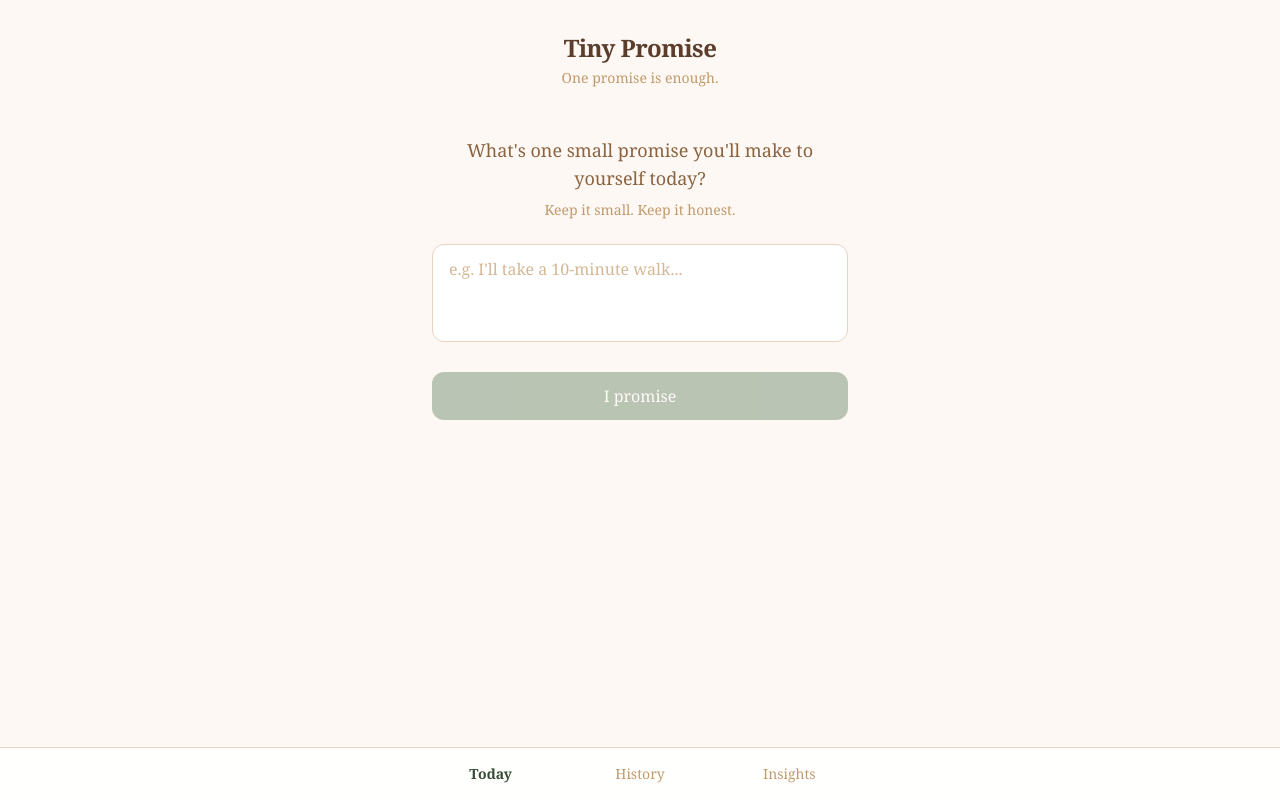
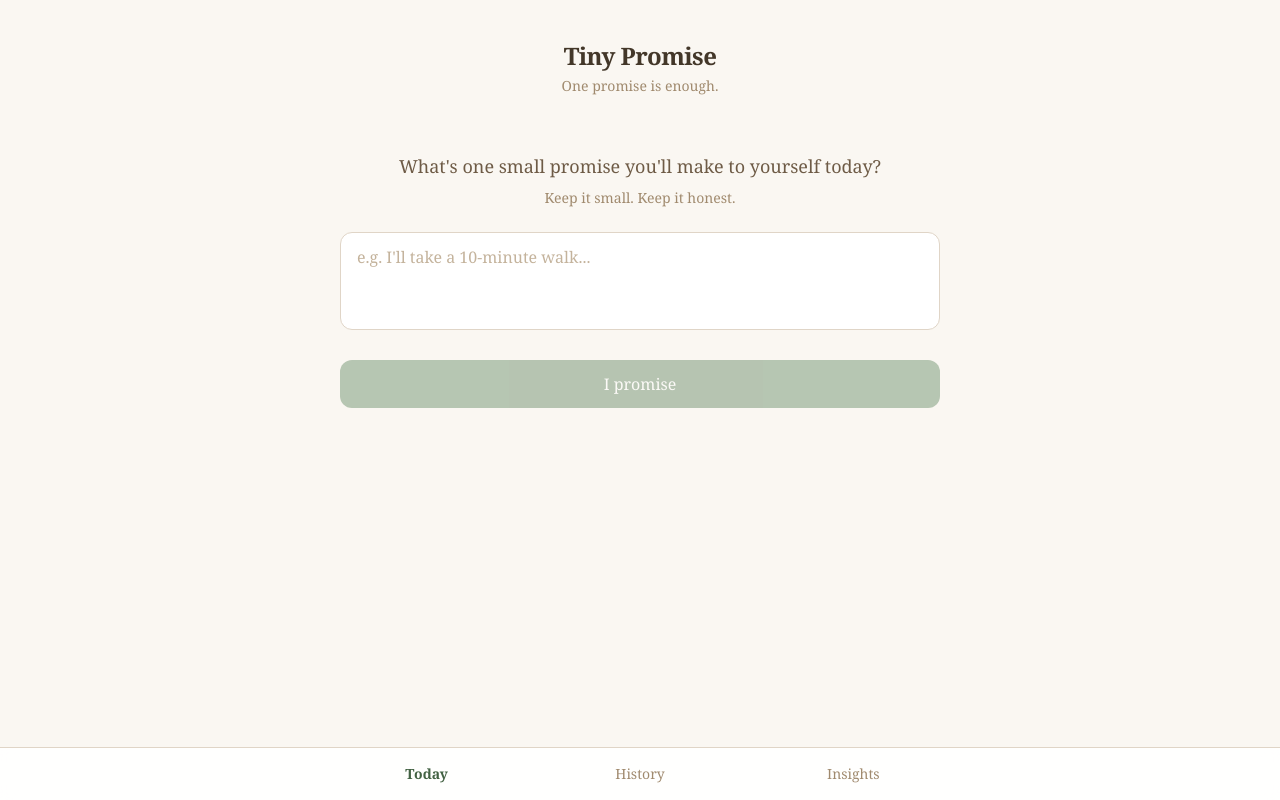
Before and after one commit to sawyairhtet/Tiny-Promise, a Next.js app: page / in a window 1280 px wide. Built offline with nearby package versions, Linux system fonts and the light colour scheme.

Commit message:
v03 - feat: refactor layout and styles, introduce AppShell component for better structure

```diff
--- a/src/app/globals.css
+++ b/src/app/globals.css
@@ -1,34 +1,34 @@
 @import "tailwindcss";
 
 @theme inline {
-  --color-warm-50: #fdf8f3;
-  --color-warm-100: #f5ebe0;
-  --color-warm-200: #e8d5c0;
-  --color-warm-300: #d4b896;
-  --color-warm-400: #c19a6b;
-  --color-warm-500: #a67c52;
-  --color-warm-600: #8b6340;
-  --color-warm-700: #6f4e33;
-  --color-warm-800: #5a3e2b;
-  --color-warm-900: #3d2b1e;
+  --color-warm-50: #faf7f2;
+  --color-warm-100: #f0ebe2;
+  --color-warm-200: #e0d5c7;
+  --color-warm-300: #c4b39c;
+  --color-warm-400: #a08a6e;
+  --color-warm-500: #87725a;
+  --color-warm-600: #6e5b46;
+  --color-warm-700: #574838;
+  --color-warm-800: #433729;
+  --color-warm-900: #362d22;
 
-  --color-sage-50: #f0f4f0;
-  --color-sage-100: #dce5dc;
-  --color-sage-200: #b8cab8;
-  --color-sage-300: #8faa8f;
-  --color-sage-400: #6b8e6b;
-  --color-sage-500: #557755;
-  --color-sage-600: #456045;
-  --color-sage-700: #374c37;
-  --color-sage-800: #2d3d2d;
-  --color-sage-900: #1f2b1f;
+  --color-sage-50: #f0f5f0;
+  --color-sage-100: #dce7dc;
+  --color-sage-200: #b5cfb5;
+  --color-sage-300: #8bb38b;
+  --color-sage-400: #6b966b;
+  --color-sage-500: #527a52;
+  --color-sage-600: #436243;
+  --color-sage-700: #364e36;
+  --color-sage-800: #2c3e2c;
+  --color-sage-900: #1f2c1f;
 
-  --color-sky-50: #f0f6fa;
-  --color-sky-100: #dce8f0;
-  --color-sky-200: #b8d1e2;
-  --color-sky-300: #8fb5cf;
-  --color-sky-400: #6b99bb;
-  --color-sky-500: #5580a0;
+  --color-amber-50: #fdf8ed;
+  --color-amber-100: #f5ecd0;
+  --color-amber-200: #e8d6a0;
+  --color-amber-300: #d4ba6e;
+  --color-amber-400: #c2a24e;
+  --color-amber-500: #a88a3a;
 
   --color-rose-50: #fdf2f2;
   --color-rose-100: #f5dede;
--- a/src/app/layout.tsx
+++ b/src/app/layout.tsx
@@ -1,4 +1,5 @@
 import type { Metadata } from "next";
+import AppShell from "@/components/AppShell";
 import Navigation from "@/components/Navigation";
 import "./globals.css";
 
@@ -15,17 +16,7 @@ export default function RootLayout({
   return (
     <html lang="en" className="h-full">
       <body className="min-h-full flex flex-col antialiased">
-        <header className="pt-8 pb-4 text-center">
-          <h1 className="text-2xl font-semibold text-warm-800 tracking-tight">
-            Tiny Promise
-          </h1>
-          <p className="text-sm text-warm-400 mt-1">
-            One promise is enough.
-          </p>
-        </header>
-        <main className="flex-1 max-w-md mx-auto w-full px-4 pb-24">
-          {children}
-        </main>
+        <AppShell>{children}</AppShell>
         <Navigation />
       </body>
     </html>
--- /dev/null
+++ b/src/components/AppShell.tsx
@@ -0,0 +1,13 @@
+export default function AppShell({ children }: { children: React.ReactNode }) {
+  return (
+    <div className="max-w-[640px] mx-auto w-full px-5 pb-28">
+      <header className="pt-10 pb-6 text-center">
+        <h1 className="text-2xl font-semibold text-warm-800 tracking-tight">
+          Tiny Promise
+        </h1>
+        <p className="text-sm text-warm-400 mt-1">One promise is enough.</p>
+      </header>
+      <main>{children}</main>
+    </div>
+  );
+}
--- a/src/components/CompletedState.tsx
+++ b/src/components/CompletedState.tsx
@@ -15,7 +15,7 @@ const statusLabels: Record<PromiseStatus, string> = {
 
 const statusColors: Record<PromiseStatus, string> = {
   kept: "text-sage-600 bg-sage-50 border-sage-200",
-  partly: "text-sky-500 bg-sky-50 border-sky-200",
+  partly: "text-amber-500 bg-amber-50 border-amber-200",
   broke: "text-rose-400 bg-rose-50 border-rose-200",
   pending: "text-warm-400 bg-warm-50 border-warm-200",
 };
--- a/src/components/InsightCards.tsx
+++ b/src/components/InsightCards.tsx
@@ -10,7 +10,7 @@ interface InsightCardsProps {
 
 const statusDots: Record<string, string> = {
   kept: "bg-sage-400",
-  partly: "bg-sky-400",
+  partly: "bg-amber-400",
   broke: "bg-rose-300",
 };
 
--- a/src/components/Navigation.tsx
+++ b/src/components/Navigation.tsx
@@ -14,9 +14,12 @@ export default function Navigation() {
 
   return (
     <nav className="fixed bottom-0 left-0 right-0 bg-white/90 backdrop-blur-sm border-t border-warm-200 z-50">
-      <div className="max-w-md mx-auto flex">
+      <div className="max-w-[640px] mx-auto flex">
         {navItems.map((item) => {
-          const isActive = pathname === item.href;
+          const isActive =
+            item.href === "/"
+              ? pathname === "/"
+              : pathname.startsWith(item.href);
           return (
             <Link
               key={item.href}
@@ -24,7 +27,7 @@ export default function Navigation() {
               prefetch={false}
               className={`flex-1 py-4 text-center text-sm transition-colors ${
                 isActive
-                  ? "text-sage-700 font-semibold"
+                  ? "text-sage-600 font-semibold"
                   : "text-warm-400 hover:text-warm-600"
               }`}
             >
--- a/src/components/PromiseHistoryList.tsx
+++ b/src/components/PromiseHistoryList.tsx
@@ -16,7 +16,7 @@ const statusLabels: Record<PromiseStatus, string> = {
 
 const statusColors: Record<PromiseStatus, string> = {
   kept: "text-sage-600 bg-sage-50 border-sage-200",
-  partly: "text-sky-500 bg-sky-50 border-sky-200",
+  partly: "text-amber-500 bg-amber-50 border-amber-200",
   broke: "text-rose-400 bg-rose-50 border-rose-200",
   pending: "text-warm-400 bg-warm-100 border-warm-200",
 };
```
